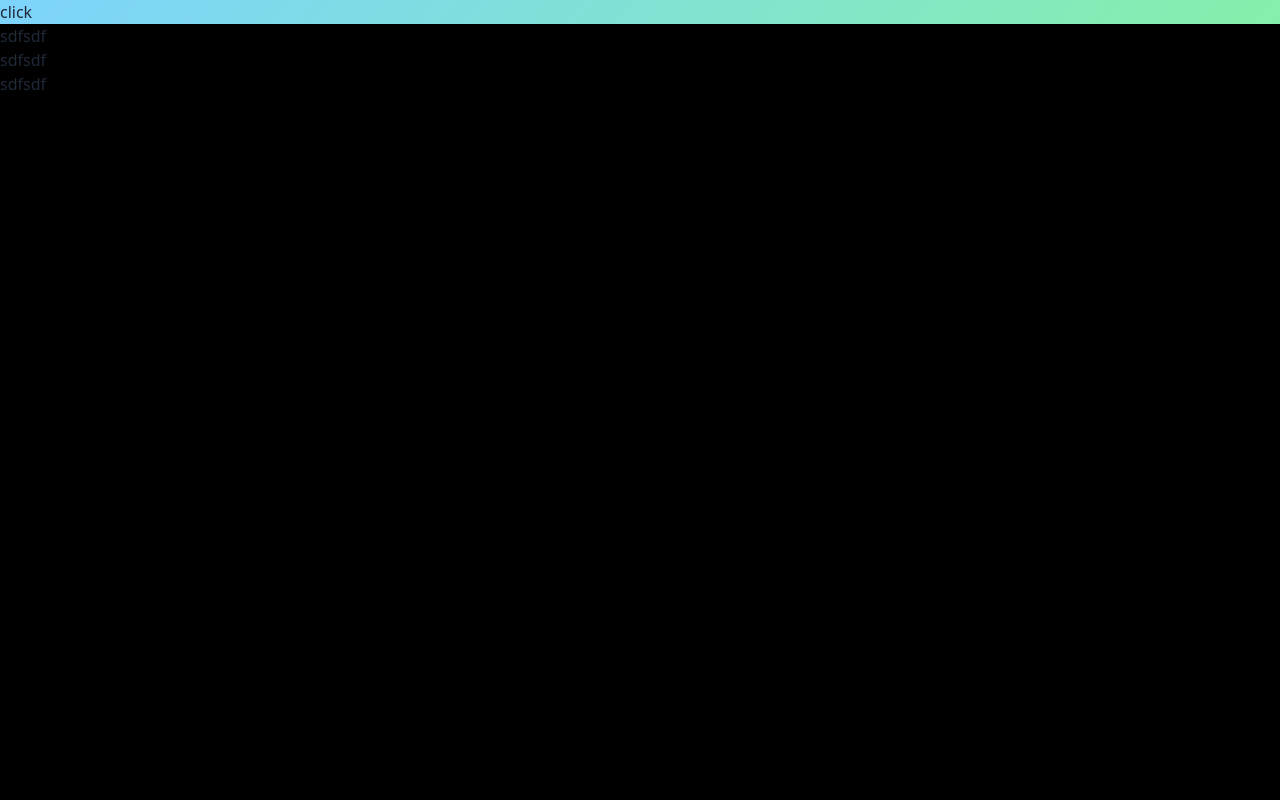
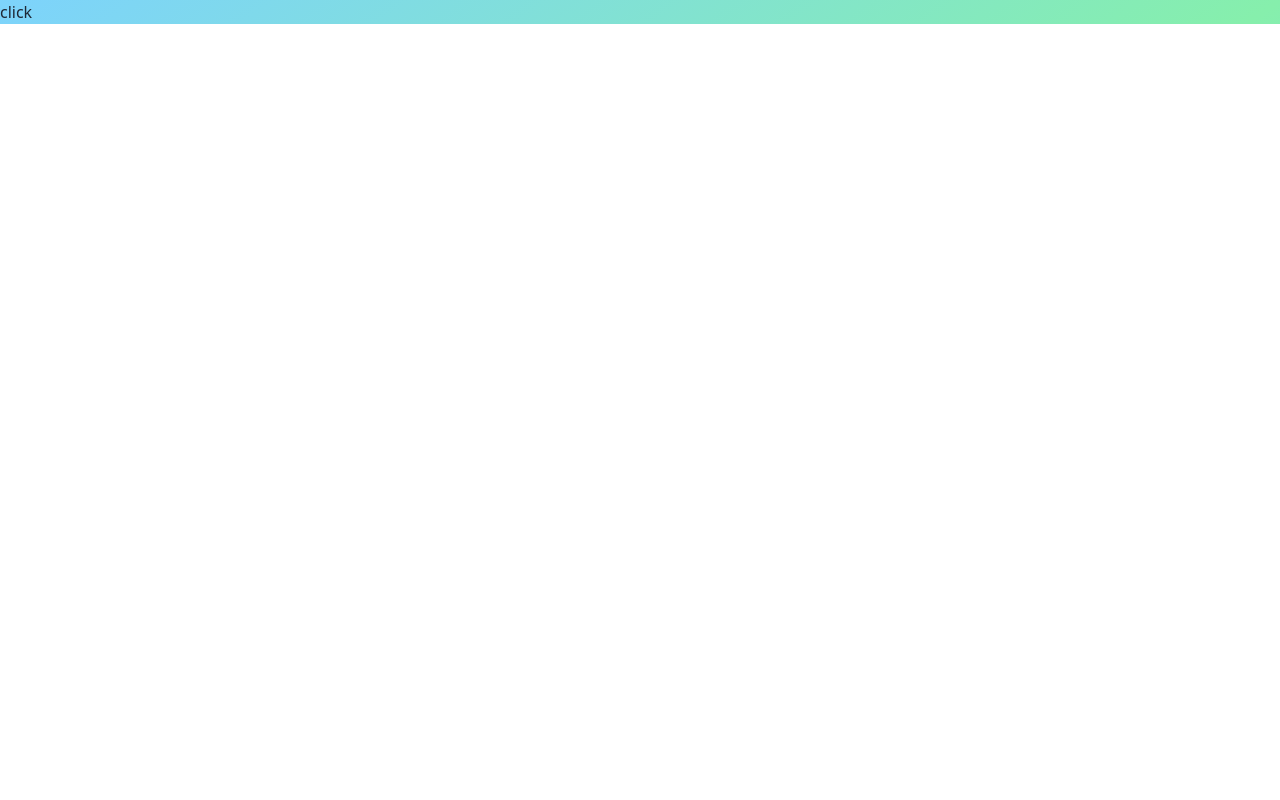
Before and after one commit to miraz66/test-backend, a React (Vite) app: page /test in a window 1280 px wide. Shown: the top 800 px of the page. Built offline with nearby package versions, Linux system fonts and the light colour scheme.

Commit message:
Animation

```diff
--- a/src/pages/Test.jsx
+++ b/src/pages/Test.jsx
@@ -5,26 +5,25 @@ export default function Test() {
 
   console.log(show);
   return (
-    <>
+    <div className="">
       <div onClick={() => setShow(!show)} className="cursor-pointer">
         click
       </div>
-      <div className="relative bg-black">
+      <div className="relative">
         <div className="h-screen ease-in-out duration-500">
           <div className="">sdfsdf</div>
           <div className="">sdfsdf</div>
           <div className="">sdfsdf</div>
         </div>
+
         <div
           className={
-            !show
-              ? "bg-white h-screen absolute top-10 w-full ease-in-out duration-300 "
-              : "bg-white h-screen w-full ease-in-out duration-300 "
+            show
+              ? "bg-white h-screen absolute top-0 translate-y-0 w-full ease-in-out duration-300"
+              : "bg-white h-screen w-full ease-in-out duration-300"
           }
-        >
-          dsfsdfsdfsdf
-        </div>
+        ></div>
       </div>
-    </>
+    </div>
   );
 }
--- /dev/null
+++ b/src/pages/tailwindTricks/Test2.jsx
@@ -0,0 +1,3 @@
+export default function Test2() {
+  return;
+}
```
